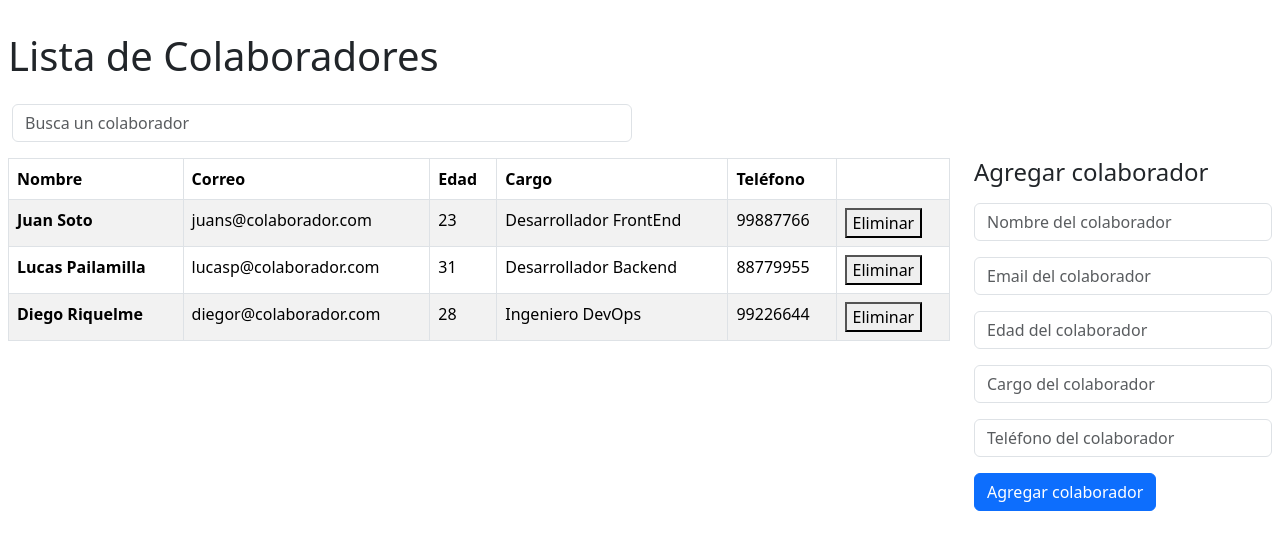
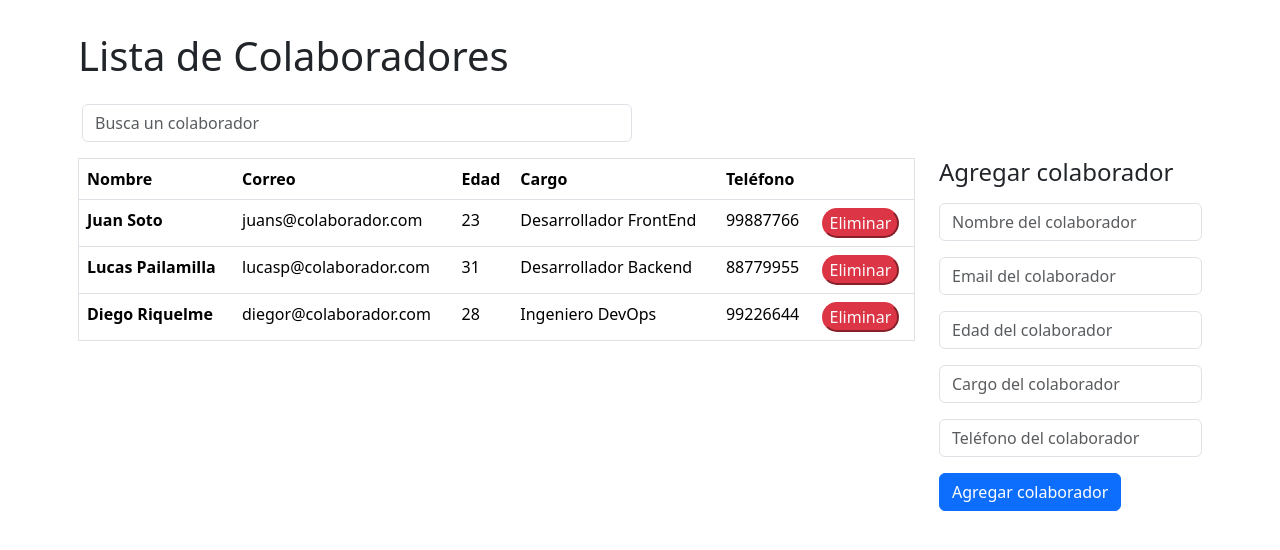
Before and after one commit to Klauditha/desafio3_listadoColaboradores, a React (Vite) app: page / in a window 1280 px wide. Shown: the top 550 px of the page. Built offline with nearby package versions, Linux system fonts and the light colour scheme.

Commit message:
Se modifica componente Buscador funcionando

```diff
--- a/src/App.jsx
+++ b/src/App.jsx
@@ -9,6 +9,7 @@ import Formulario from "./components/Formulario/Formulario";
 const App = () => {
   const [colaboradores, setColaboradores] = useState(BaseColaboradores);
   const [alerta, setAlerta] = useState({ error: false, msg: "", color: "" });
+  const [busqueda, setBusqueda] = useState("");
 
   const eliminarColaborador = (id) => {
     console.log("Eliminando", id);
@@ -19,25 +20,22 @@ const App = () => {
 
     <>
 
-      <div className="container-fluid mt-3 pt-3 p-2">
-        <h1>Lista de Colaboradores</h1>
+      <div className="container mt-3 pt-3 p-2">
+        <h1 >Lista de Colaboradores</h1>
 
         <div className="row">
-          <Buscador />
+          <Buscador buscarColaborador={setBusqueda} />
         </div>
 
-        <div className="row">
+        <div className="row grid">
           <div className="col-9">
-            <Listado colaboradores={colaboradores} eliminarColaborador={eliminarColaborador} />
+            <Listado colaboradores={colaboradores} buscarColaborador={busqueda} eliminarColaborador={eliminarColaborador} />
           </div>
-          <div className="col-3">
+          <div className="col-3 grid">
             <h4 className="mb-2 pb-2">Agregar colaborador</h4>
             <Formulario colaboradores={colaboradores} setColaboradores={setColaboradores} setAlerta={setAlerta} alerta={alerta} />
             <div className="row">
-              {/* <Alert msg={setAlerta.msg} color={setAlerta.color} /> */}
               {alerta.error ? <Alert msg={alerta.msg} color={alerta.color} /> : null}
-              {/* <Alert mensaje="Colaborador eliminado" color="success" /> */}
-              {/* <Alert mensaje="Colaborador eliminado" color="danger" /> */}
             </div>
           </div>
         </div>
--- a/src/components/Buscador/Buscador.jsx
+++ b/src/components/Buscador/Buscador.jsx
@@ -1,9 +1,16 @@
 
 
-const Buscador = () => {
+const Buscador = ({ buscarColaborador }) => {
+    const handleChange = (e) => {
+        buscarColaborador(e.target.value);
+    };
+
+
+
     return (
         <form className="d-flex m-2 p-2 w-50" role="search">
-            <input className="form-control me-2" type="search" placeholder="Busca un colaborador" aria-label="Search" />
+            <input className="form-control me-2" type="search" placeholder="Busca un colaborador" aria-label="Search"
+                onChange={handleChange} />
         </form>
     )
 }
--- a/src/components/Formulario/Formulario.jsx
+++ b/src/components/Formulario/Formulario.jsx
@@ -1,16 +1,15 @@
 import { useState } from "react";
 
-const Formulario = ({ colaboradores, setColaboradores, alerta, setAlerta }) => {
+const Formulario = ({ colaboradores, setColaboradores, setAlerta }) => {
     const [nombre, setNombre] = useState("");
-    const [email, setEmail] = useState("");
+    const [correo, setEmail] = useState("");
     const [edad, setEdad] = useState("");
     const [cargo, setCargo] = useState("");
     const [telefono, setTelefono] = useState("");
-    // const [error, setError] = useState(false)
 
     const handleSubmit = (e) => {
         e.preventDefault();
-        if (nombre === "" || email === "" || edad === "" || cargo === "" || telefono === "") {
+        if (nombre === "" || correo === "" || edad === "" || cargo === "" || telefono === "") {
             setAlerta({
                 error: true,
                 msg: "Completa todos los campos !",
@@ -27,7 +26,7 @@ const Formulario = ({ colaboradores, setColaboradores, alerta, setAlerta }) => {
             setEdad("");
             setCargo("");
             setTelefono("");
-            const colaborador = { nombre, email, edad, cargo, telefono };
+            const colaborador = { nombre, correo, edad, cargo, telefono };
             setColaboradores([...colaboradores, colaborador])
         }
     }
@@ -36,23 +35,23 @@ const Formulario = ({ colaboradores, setColaboradores, alerta, setAlerta }) => {
 
         <form className="mb-2 pb-2" onSubmit={handleSubmit}>
             <div className="mb-3">
-                <input type="text" className="form-control" id="exampleInputEmail1" placeholder="Nombre del colaborador" value={nombre}
+                <input type="text" className="form-control" placeholder="Nombre del colaborador" value={nombre}
                     onChange={(e) => setNombre(e.target.value)} />
             </div>
             <div className="mb-3">
-                <input type="email" className="form-control" id="exampleInputEmail1" placeholder="Email del colaborador" value={email}
+                <input type="email" className="form-control" placeholder="Email del colaborador" value={correo}
                     onChange={(e) => setEmail(e.target.value)} />
             </div>
             <div className="mb-3">
-                <input type="number" className="form-control" id="exampleInputEmail1" placeholder="Edad del colaborador" value={edad}
+                <input type="number" className="form-control" placeholder="Edad del colaborador" value={edad}
                     onChange={(e) => setEdad(e.target.value)} />
             </div>
             <div className="mb-3">
-                <input type="text" className="form-control" id="exampleInputEmail1" placeholder="Cargo del colaborador" value={cargo}
+                <input type="text" className="form-control" placeholder="Cargo del colaborador" value={cargo}
                     onChange={(e) => setCargo(e.target.value)} />
             </div>
             <div className="mb-3">
-                <input type="number" className="form-control" id="exampleInputEmail1" placeholder="Teléfono del colaborador" value={telefono}
+                <input type="number" className="form-control" placeholder="Teléfono del colaborador" value={telefono}
                     onChange={(e) => setTelefono(e.target.value)} />
             </div>
 
--- a/src/components/Listado/Listado.jsx
+++ b/src/components/Listado/Listado.jsx
@@ -1,9 +1,10 @@
 import TablaFila from "../TablaFila/TablaFila";
 import "./Listado.css";
-const Listado = ({ colaboradores, eliminarColaborador }) => {
+
+const Listado = ({ colaboradores, eliminarColaborador, buscarColaborador }) => {
   return (
-    <>
-      <table className="table table-bordered table-striped">
+    <div className="table table-bordered table-striped">
+      <table className="table ">
         <thead>
           <tr>
             <th scope="col">Nombre</th>
@@ -11,16 +12,23 @@ const Listado = ({ colaboradores, eliminarColaborador }) => {
             <th scope="col">Edad</th>
             <th scope="col">Cargo</th>
             <th scope="col">Teléfono</th>
-            <th scope="col"></th>
+            <th scope="col" />
           </tr>
         </thead>
         <tbody>
-          {colaboradores.map((colaborador) => (
-            <TablaFila key = {colaborador.id} colaborador={colaborador} eliminarColaborador={eliminarColaborador} />
-          ))}
+          {colaboradores
+            .filter((colaborador) =>
+              Object.values(colaborador).some((valor) =>
+                valor.toLowerCase().includes(buscarColaborador.toLowerCase())
+              )
+            )
+            .map((colaborador) => (
+              <TablaFila key={colaborador.id} colaborador={colaborador} eliminarColaborador={eliminarColaborador} />
+
+            ))}
         </tbody>
       </table>
-    </>
+    </div>
   );
 };
 
--- a/src/components/TablaFila/TablaFila.jsx
+++ b/src/components/TablaFila/TablaFila.jsx
@@ -1,4 +1,5 @@
-const TablaFila = ({ colaborador , eliminarColaborador }) => {
+
+const TablaFila = ({ colaborador, eliminarColaborador }) => {
   return (
     <>
       <tr>
@@ -8,7 +9,7 @@ const TablaFila = ({ colaborador , eliminarColaborador }) => {
         <td>{colaborador.cargo}</td>
         <td>{colaborador.telefono}</td>
 
-        <td><button onClick={() => eliminarColaborador(colaborador.id)}>Eliminar</button></td>
+        <td><button className="bg-danger rounded-4 text-light border-danger" onClick={() => eliminarColaborador(colaborador.id)}>Eliminar</button></td>
       </tr>
     </>
   );
```
